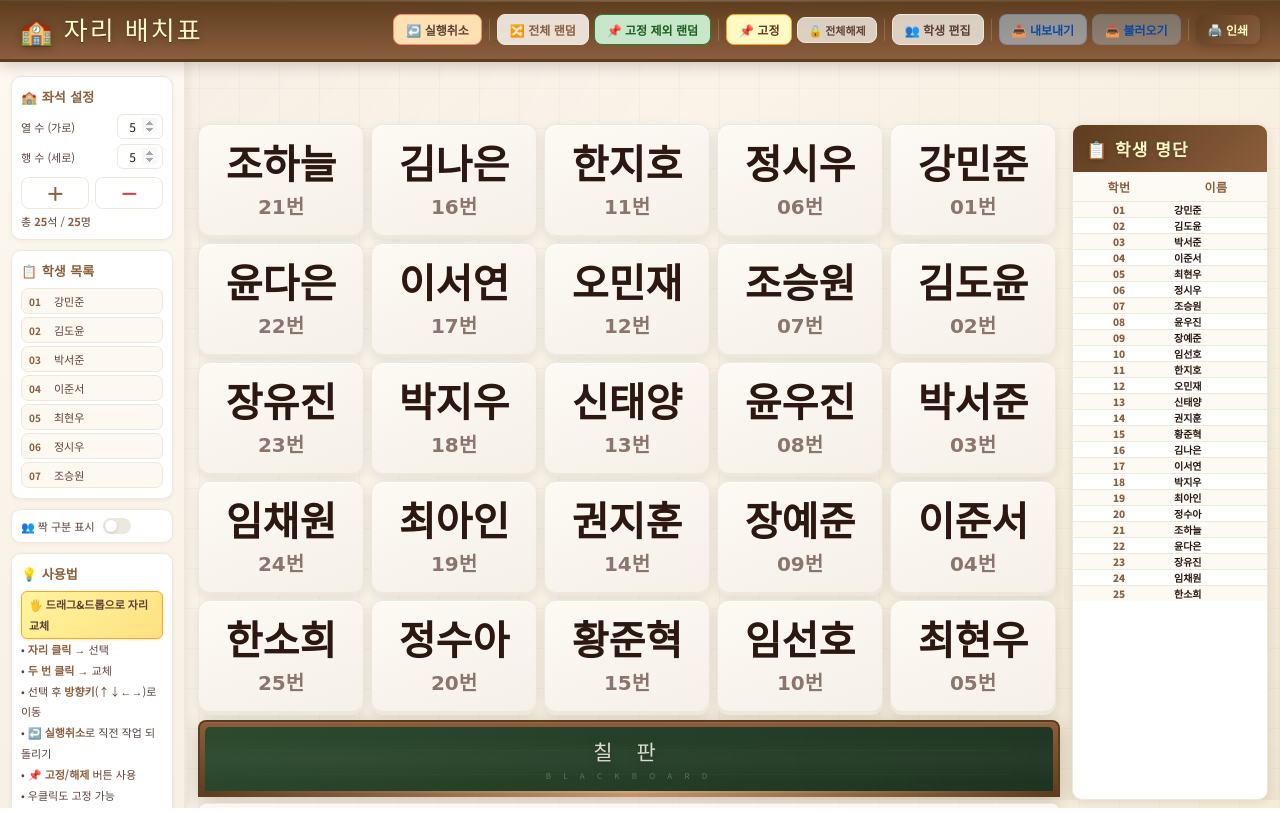
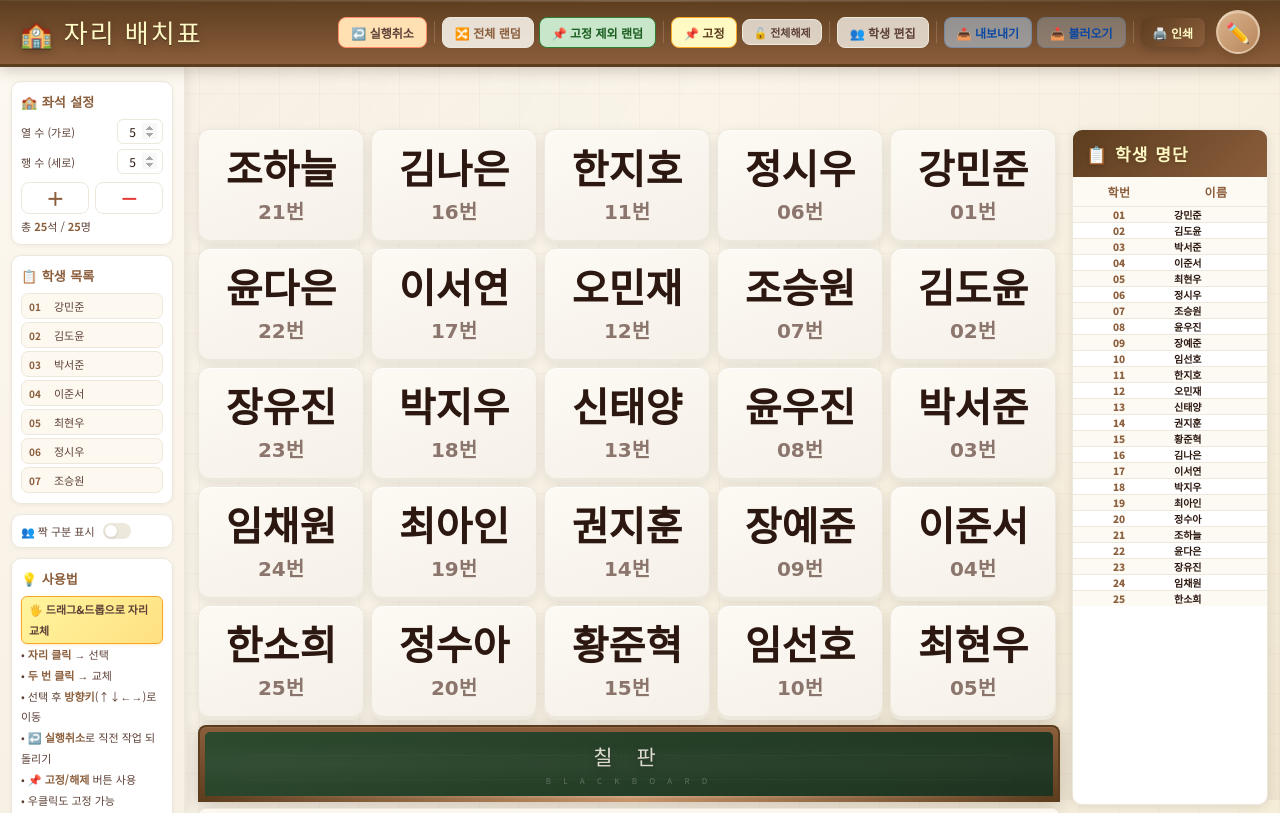
Before and after one commit to Namkicheol/seat-chart, a plain HTML site: page index.html in a window 1280 px wide. Drawn offline with Linux system fonts and the light colour scheme; a web font is replaced by a local one.

Commit message:
헤더 우측에 피드백 버튼 추가 — obangti.tistory.com 링크 (연브라운 원형)

```diff
--- a/index.html
+++ b/index.html
@@ -65,6 +65,37 @@ body::before{
 }
 .hdr-btns{display:flex;gap:5px;flex-wrap:wrap;align-items:center;margin-left:auto;position:relative}
 .hdr-sep{width:1px;height:22px;background:rgba(255,249,196,.18);margin:0 2px;flex-shrink:0}
+
+/* ── FEEDBACK BUTTON (circular, top-right) ── */
+.btn-feedback{
+  width:44px;height:44px;border-radius:50%;
+  background:linear-gradient(135deg,#D9B38C 0%,#B8865C 100%);
+  border:2px solid rgba(255,249,230,.45);
+  color:#fff;cursor:pointer;text-decoration:none;
+  display:flex;align-items:center;justify-content:center;
+  font-size:20px;line-height:1;
+  margin-left:6px;flex-shrink:0;position:relative;
+  box-shadow:0 4px 12px rgba(92,61,30,.35),0 1px 0 rgba(255,255,255,.35) inset;
+  transition:transform .18s ease,box-shadow .18s ease;
+}
+.btn-feedback::after{
+  content:'문의 및 오류 피드백';
+  position:absolute;top:calc(100% + 8px);right:0;
+  background:rgba(28,16,10,.92);color:#FFF9C4;
+  padding:5px 9px;border-radius:6px;
+  font-family:'Noto Sans KR',sans-serif;font-size:11px;font-weight:600;
+  white-space:nowrap;letter-spacing:.3px;
+  opacity:0;pointer-events:none;transform:translateY(-3px);
+  transition:opacity .18s ease,transform .18s ease;
+  box-shadow:0 4px 10px rgba(0,0,0,.25);
+  z-index:100;
+}
+.btn-feedback:hover{
+  transform:translateY(-1px) scale(1.06);
+  box-shadow:0 6px 16px rgba(92,61,30,.45),0 1px 0 rgba(255,255,255,.35) inset;
+}
+.btn-feedback:hover::after{opacity:1;transform:translateY(0)}
+.btn-feedback:active{transform:translateY(0) scale(1.02)}
 
 /* ── LAYOUT ── */
 .layout{display:flex;height:calc(100vh - 54px);position:relative;z-index:1}
@@ -1167,6 +1198,7 @@ body.pt-3 .nlt td:first-child{color:#D97757!important}
     <input type="file" id="importFile" accept=".json" style="display:none" onchange="importData(event)">
     <div class="hdr-sep"></div>
     <button class="btn btn-print" onclick="openPrintModal()">🖨️ 인쇄</button>
+    <a class="btn-feedback no-print" href="https://obangti.tistory.com" target="_blank" rel="noopener noreferrer" aria-label="문의 및 오류 피드백">✏️</a>
   </div>
 </div>
 
```
